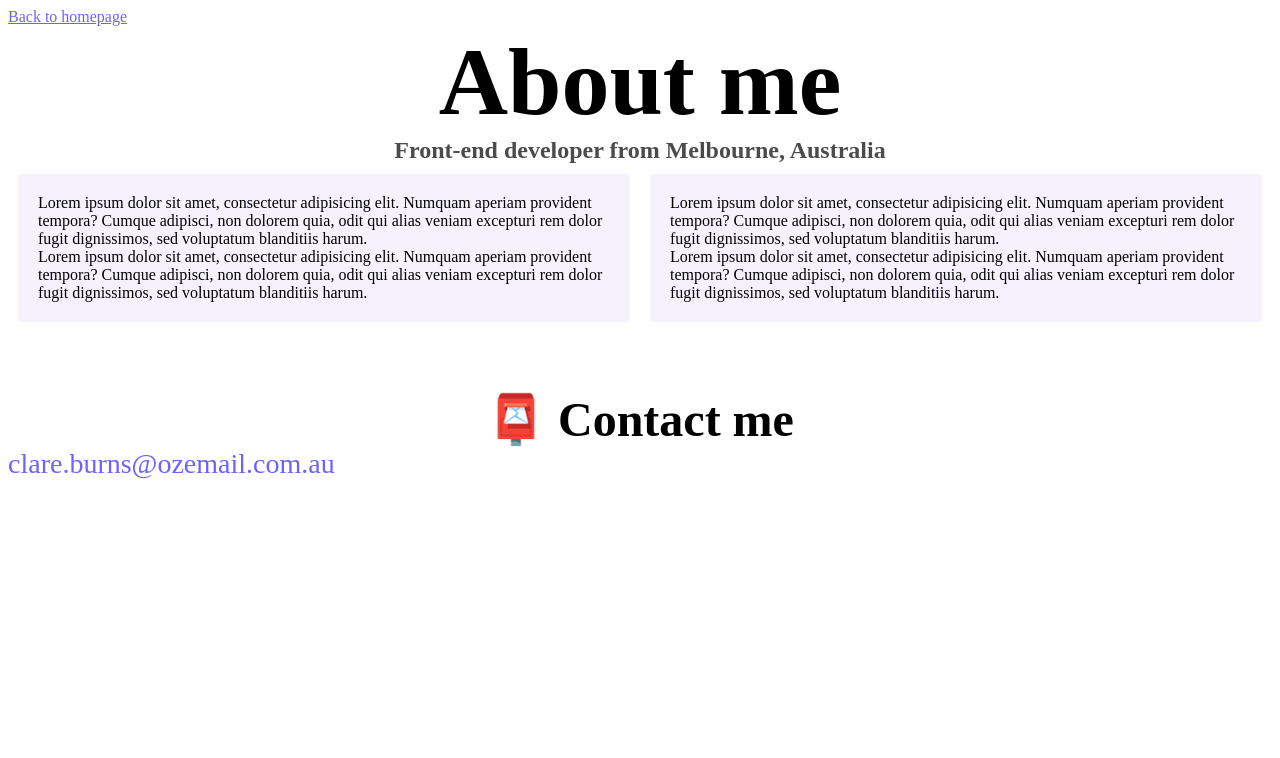
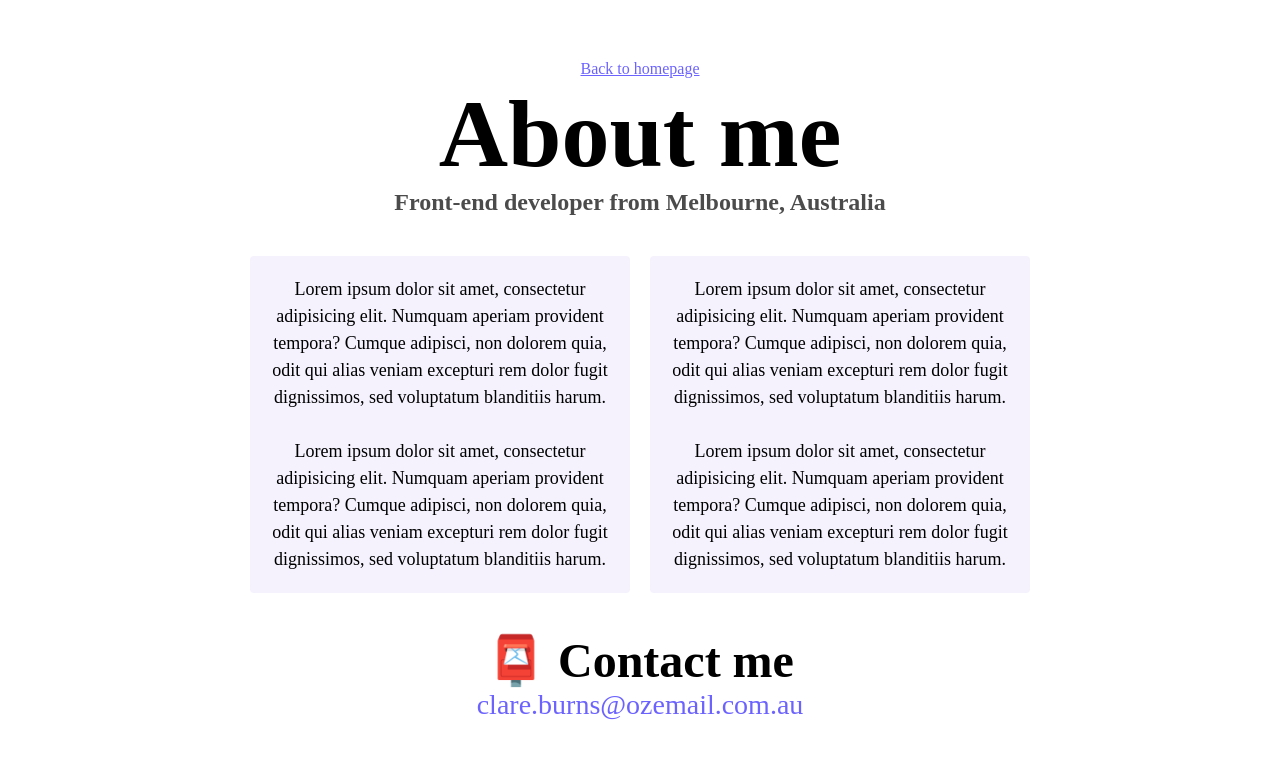
Before and after one commit to ClareBurns/SheCodes-Responsive-Week1-Homework, a website: page about-me.html in a window 1280 px wide. Drawn offline with Linux system fonts and the light colour scheme.

Commit message:
Completed Homework

```diff
--- a/about-me.html
+++ b/about-me.html
@@ -8,7 +8,9 @@
     <title>About me</title>
   </head>
   <body>
-    <a class="homepage-link" href="index.html"> Back to homepage </a>
+    <div class="homepage-link">
+      <a href="index.html"> Back to homepage </a>
+    </div>
     <h1>
       About me
     </h1>
@@ -20,26 +22,28 @@
         Lorem ipsum dolor sit amet, consectetur adipisicing elit. Numquam
         aperiam provident tempora? Cumque adipisci, non dolorem quia, odit qui
         alias veniam excepturi rem dolor fugit dignissimos, sed voluptatum
-        blanditiis harum. <br />Lorem ipsum dolor sit amet, consectetur
-        adipisicing elit. Numquam aperiam provident tempora? Cumque adipisci,
-        non dolorem quia, odit qui alias veniam excepturi rem dolor fugit
-        dignissimos, sed voluptatum blanditiis harum.
+        blanditiis harum. <br />
+        <br />Lorem ipsum dolor sit amet, consectetur adipisicing elit. Numquam
+        aperiam provident tempora? Cumque adipisci, non dolorem quia, odit qui
+        alias veniam excepturi rem dolor fugit dignissimos, sed voluptatum
+        blanditiis harum.
       </p>
       <p>
         Lorem ipsum dolor sit amet, consectetur adipisicing elit. Numquam
         aperiam provident tempora? Cumque adipisci, non dolorem quia, odit qui
         alias veniam excepturi rem dolor fugit dignissimos, sed voluptatum
-        blanditiis harum. <br />Lorem ipsum dolor sit amet, consectetur
-        adipisicing elit. Numquam aperiam provident tempora? Cumque adipisci,
-        non dolorem quia, odit qui alias veniam excepturi rem dolor fugit
-        dignissimos, sed voluptatum blanditiis harum.
+        blanditiis harum. <br />
+        <br />Lorem ipsum dolor sit amet, consectetur adipisicing elit. Numquam
+        aperiam provident tempora? Cumque adipisci, non dolorem quia, odit qui
+        alias veniam excepturi rem dolor fugit dignissimos, sed voluptatum
+        blanditiis harum.
       </p>
     </div>
     <h2>
       📮 Contact me
     </h2>
-    <a id="email-link" href="mailto:clare.burns@ozemail.com.au"
-      >clare.burns@ozemail.com.au</a
-    >
+    <div id="email-link">
+      <a href="mailto:clare.burns@ozemail.com.au">clare.burns@ozemail.com.au</a>
+    </div>
   </body>
 </html>
--- a/src/styles.css
+++ b/src/styles.css
@@ -2,7 +2,11 @@
   --primary-color: #6c63ff;
   --secondary-color: #f5f2fe;
   --box-shadow: 0 5px 10px rgba(0, 0, 0, 0.3);
-  --border: 1px solid #6c63ff;
+}
+
+body {
+  margin: 60px auto;
+  max-width: 800px;
 }
 
 h1 {
@@ -14,7 +18,7 @@ h1 {
 h2 {
   font-size: 48px;
   text-align: center;
-  margin: 60px 0 0;
+  margin: 0;
 }
 
 h3 {
@@ -41,7 +45,7 @@ h3 {
   padding: 20px 15px;
 }
 .about-me-link {
-  border: var(--border);
+  border: 1px solid #6c63ff;
   border-radius: 4px;
   text-decoration: none;
   color: var(--primary-color);
@@ -50,12 +54,17 @@ h3 {
 }
 
 .homepage-link {
+  display: flex;
+  justify-content: center;
+}
+
+.homepage-link a {
   color: var(--primary-color);
 }
 
 .information-boxes {
   display: flex;
-  justify-content: flex-start;
+  margin: 30px 0;
 }
 
 p {
@@ -63,10 +72,18 @@ p {
   border-radius: 4px;
   padding: 20px;
   margin: 10px;
+  font-size: 18px;
+  text-align: center;
+  line-height: 1.5;
 }
 
 #email-link {
+  display: flex;
+  justify-content: center;
+}
+
+#email-link a {
   color: var(--primary-color);
+  text-decoration: none;
   font-size: 28px;
-  text-decoration: none;
 }
```
Also changed, not shown: index.html (+2 -2 lines).
